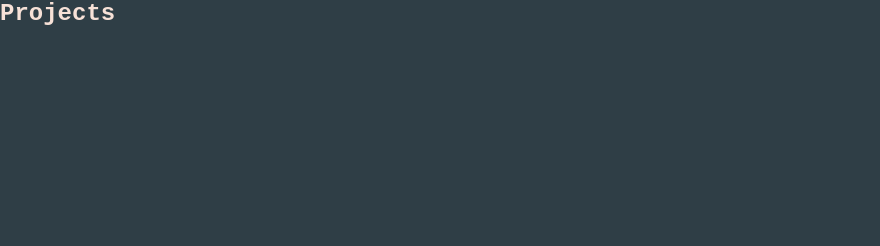
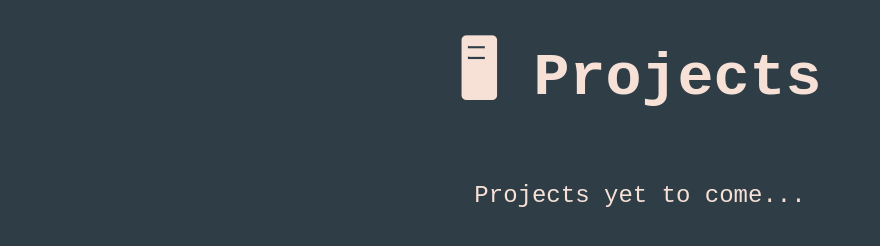
Before and after one commit to SZunaidA/personal-website, a plain HTML site: page projects.html in a window 1280 px wide. Shown: the whole page, without its empty margins (0-880 px from the left). Drawn offline with Linux system fonts and the light colour scheme.

Commit message:
remove contact page, add blog page, improve projects page

```diff
--- /dev/null
+++ b/home.css
@@ -0,0 +1,27 @@
+/* css for the home page */
+
+.container {
+    min-height: 100vh;
+    display: flex;
+    flex-direction: column;
+    align-items: center;
+    justify-content: center;
+    gap: 20px;
+}
+
+.my-pic {
+    width: 25%;
+    height: 25%;
+
+    outline: 1px;
+    outline-style: solid;
+    outline-color: #f7e1d7;
+
+    border-radius: 10px;
+}
+
+
+.bio {
+    text-align: center;
+    line-height: 1.5
+}
--- /dev/null
+++ b/other.css
@@ -0,0 +1,11 @@
+.container {
+    min-height: 100vh;
+    display: flex;
+    flex-direction: column;
+    align-items: center;
+    gap: 20px;
+}
+
+.title {
+    margin: 30px;
+}
--- a/projects.html
+++ b/projects.html
@@ -2,11 +2,16 @@
 <html lang="en">
 <head>
     <link rel="stylesheet" type="text/css" href="style.css">
+    <link rel="stylesheet" type="text/css" href="other.css">
+
     <meta charset="UTF-8">
     <meta name="viewport" content="width=device-width, initial-scale=1.0">
     <title>Document</title>
 </head>
 <body>
-    <h1>Projects</h1>
+    <div class="container">
+        <div class="title">&#128421; Projects</div>
+        <div>Projects yet to come...</div>
+    </div>
 </body>
 </html>
--- a/style.css
+++ b/style.css
@@ -29,35 +29,13 @@ body {
     margin: 0;
 }
 
-.container {
-    min-height: 100vh;
-    display: flex;
-    flex-direction: column;
-    align-items: center;
-    justify-content: center;
-    gap: 20px;
-}
-
 .title {
     font-size: 60px;
     font-weight: bold;
 }
 
-.my-pic {
-    width: 25%;
-    height: 25%;
 
-    outline: 1px;
-    outline-style: solid;
-    outline-color: #f7e1d7;
 
-    border-radius: 10px;
-}
-
-.bio {
-    text-align: center;
-    line-height: 1.5
-}
 
 a:visited, a:link {
   color: #84a98c;
```
Also changed, not shown: index.html (+3 -2 lines), blogs.html (added).
